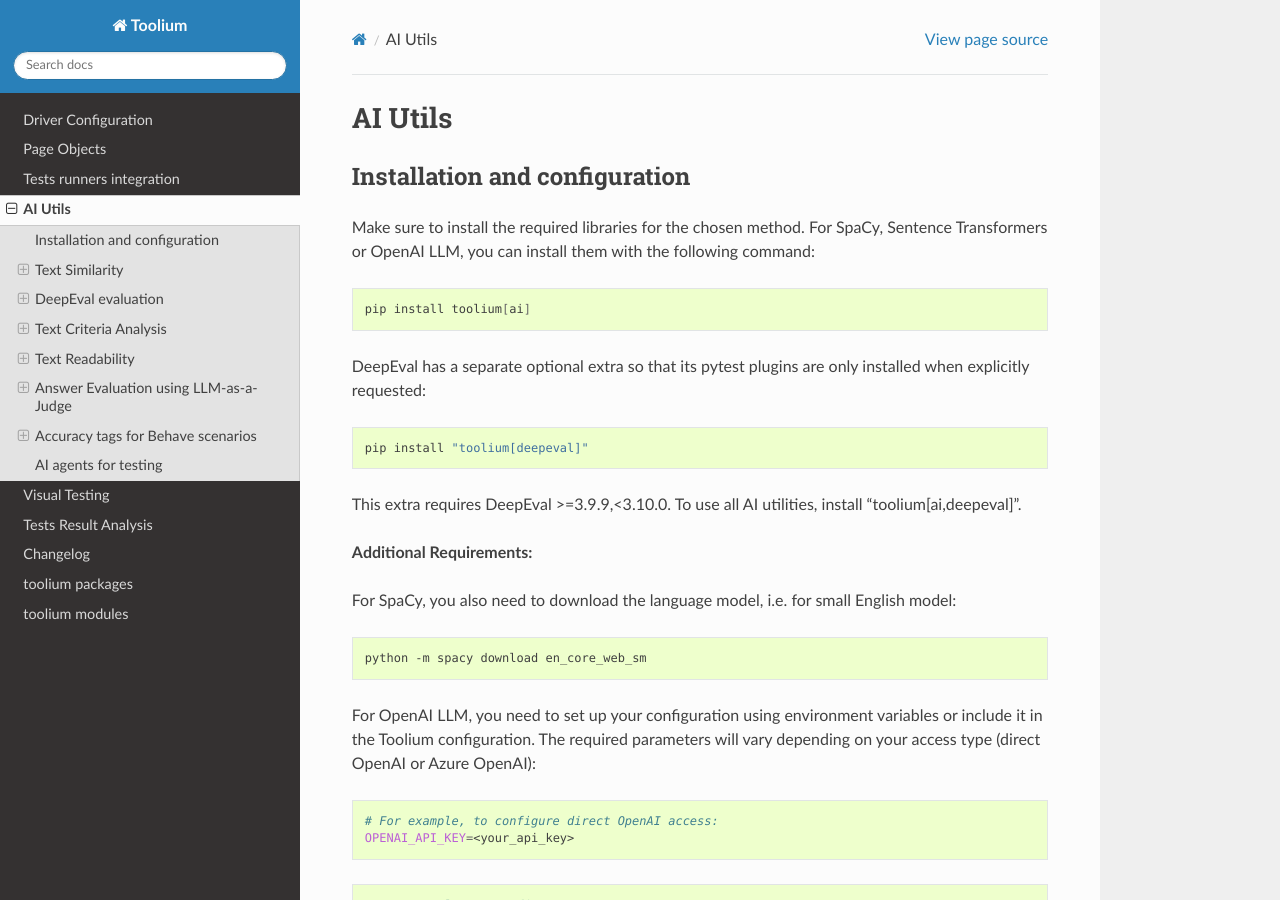
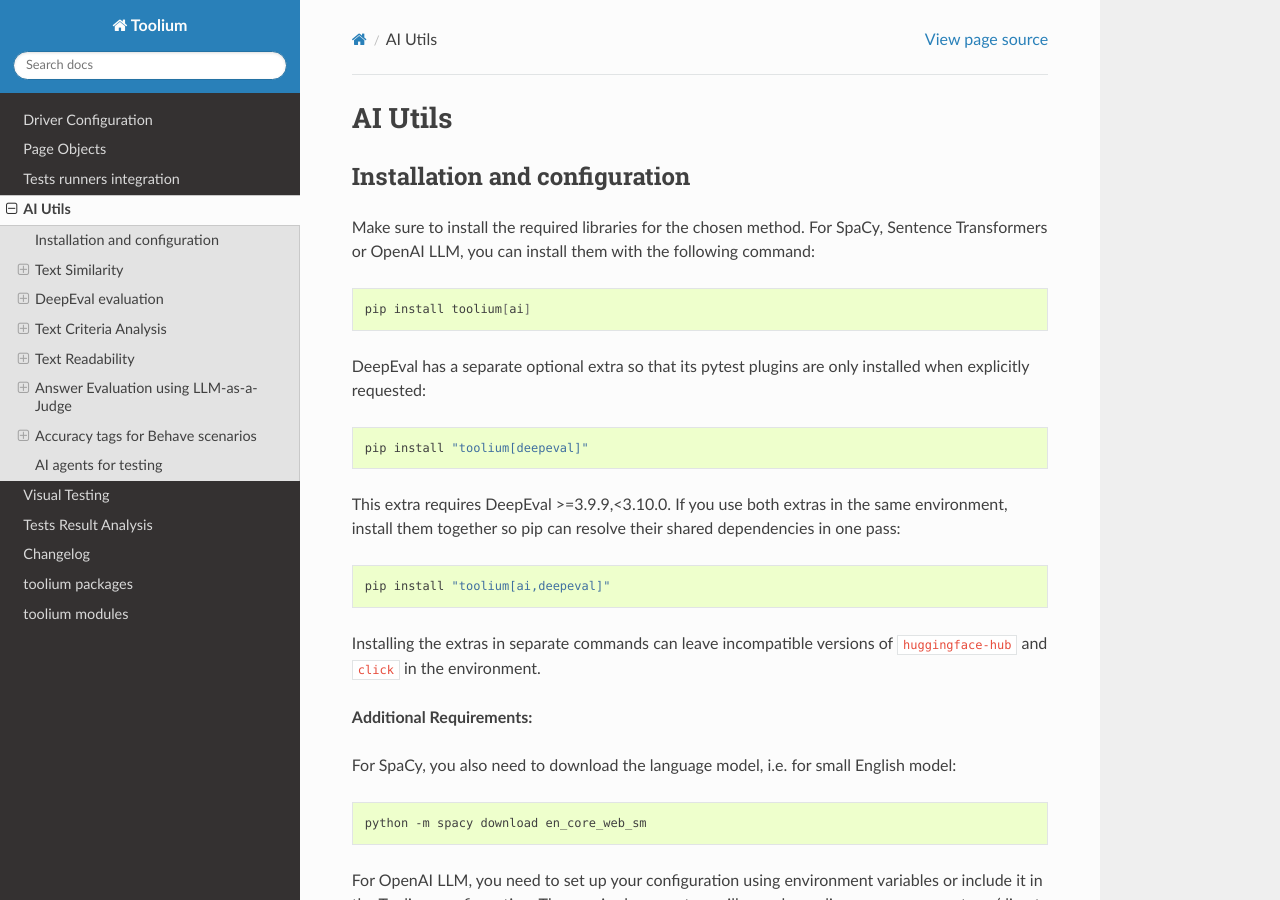
Before and after one commit to Telefonica/toolium, a Sphinx documentation site: the page built from docs/ai_utils.rst, in a window 1280 px wide and 900 px high. Built offline with Sphinx 7.4.7 and the Read the Docs theme 3.1.0, drawn with Linux system fonts in a browser that asks for light colours.

Commit message:
solve dependencies conflics

```diff
--- a/docs/ai_utils.rst
+++ b/docs/ai_utils.rst
@@ -19,7 +19,15 @@
 
     pip install "toolium[deepeval]"
 
-This extra requires DeepEval >=3.9.9,<3.10.0. To use all AI utilities, install "toolium[ai,deepeval]".
+This extra requires DeepEval >=3.9.9,<3.10.0. If you use both extras in the same environment, install them together
+so pip can resolve their shared dependencies in one pass:
+
+.. code-block:: bash
+
+    pip install "toolium[ai,deepeval]"
+
+Installing the extras in separate commands can leave incompatible versions of ``huggingface-hub`` and ``click``
+in the environment.
 
 **Additional Requirements:**
 
```
Also changed, not shown: 1 other file.
